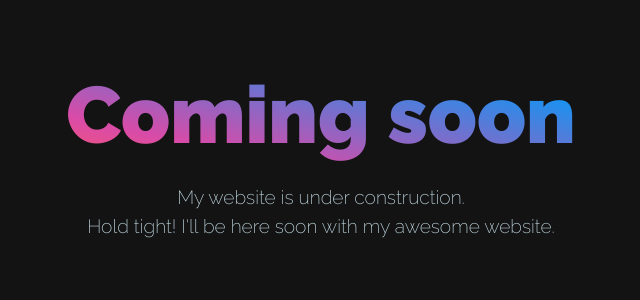
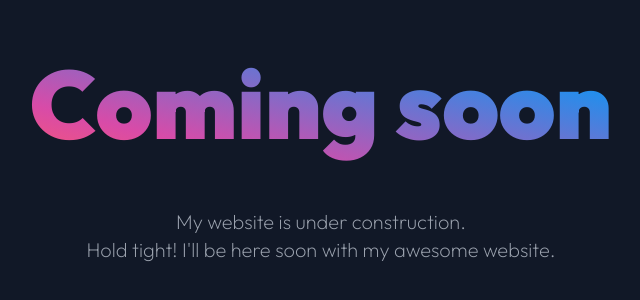
Before and after one commit to hieudo-dev/persofolio, an Astro site: page / in a window 1280 px wide. Shown: the part 252-552 px from the top of the page, without its empty margins (319-959 px from the left). Built offline with nearby package versions, Linux system fonts and the light colour scheme; Astro itself is replaced by a stand-in of ours.

Commit message:
refactor: use tailwind in coming soon page

```diff
--- a/src/pages/index.astro
+++ b/src/pages/index.astro
@@ -1,37 +1,33 @@
 ---
 ---
 
-<main>
-  <h1>Coming soon</h1>
-  <h2>
+<html>
+  <head>
+    <link
+      rel="stylesheet"
+      href="https://fonts.googleapis.com/css2?family=Outfit:wght@100;200;400;700;900&display=swap"
+    />
+  </head>
+
+  <body>
+    <main
+      class="bg-gray-900 text-white text-center flex flex-col justify-center items-center h-full min-h-screen"
+    >
+      <h1 class="font-extrabold text-8xl leading-normal mb-8">Coming soon</h1>
+      <h2 class="font-extralight text-xl text-gray-400">
         My website is under construction. <br />
         Hold tight! I'll be here soon with my awesome website.
       </h2>
+    </main>
+  </body>
+</html>
 
 <style>
-    @import url("https://fonts.googleapis.com/css2?family=Raleway:wght@100;200;400;700;900&display=swap");
-
   body {
-      color: #fff;
-      background-color: #141313;
-      font-family: "Raleway", sans-serif;
-      font-weight: 400;
-    }
-
-    main {
-      display: flex;
-      flex-direction: column;
-      justify-content: center;
-      align-items: center;
-      height: 100%;
-      min-height: 100vh;
-      text-align: center;
+    font-family: "Outfit", sans-serif;
   }
 
   h1 {
-      margin-bottom: 8px;
-      font-size: 5em;
-      font-weight: 900;
     background: #8df175;
     background: linear-gradient(
       to bottom left,
@@ -43,11 +39,4 @@
     -webkit-background-clip: text;
     -webkit-text-fill-color: transparent;
   }
-
-    h2 {
-      color: #c4dde6;
-      font-size: 1.2em;
-      font-weight: 200;
-    }
 </style>
-</main>
--- a/tailwind.config.cjs
+++ b/tailwind.config.cjs
@@ -4,6 +4,7 @@ module.exports = {
 	theme: {
 		extend: {},
 	},
+	darkMode: 'class',
 	plugins: [
 		require('@tailwindcss/typography')
 	],
```
Lines whose indentation alone changed are shown as unchanged.
